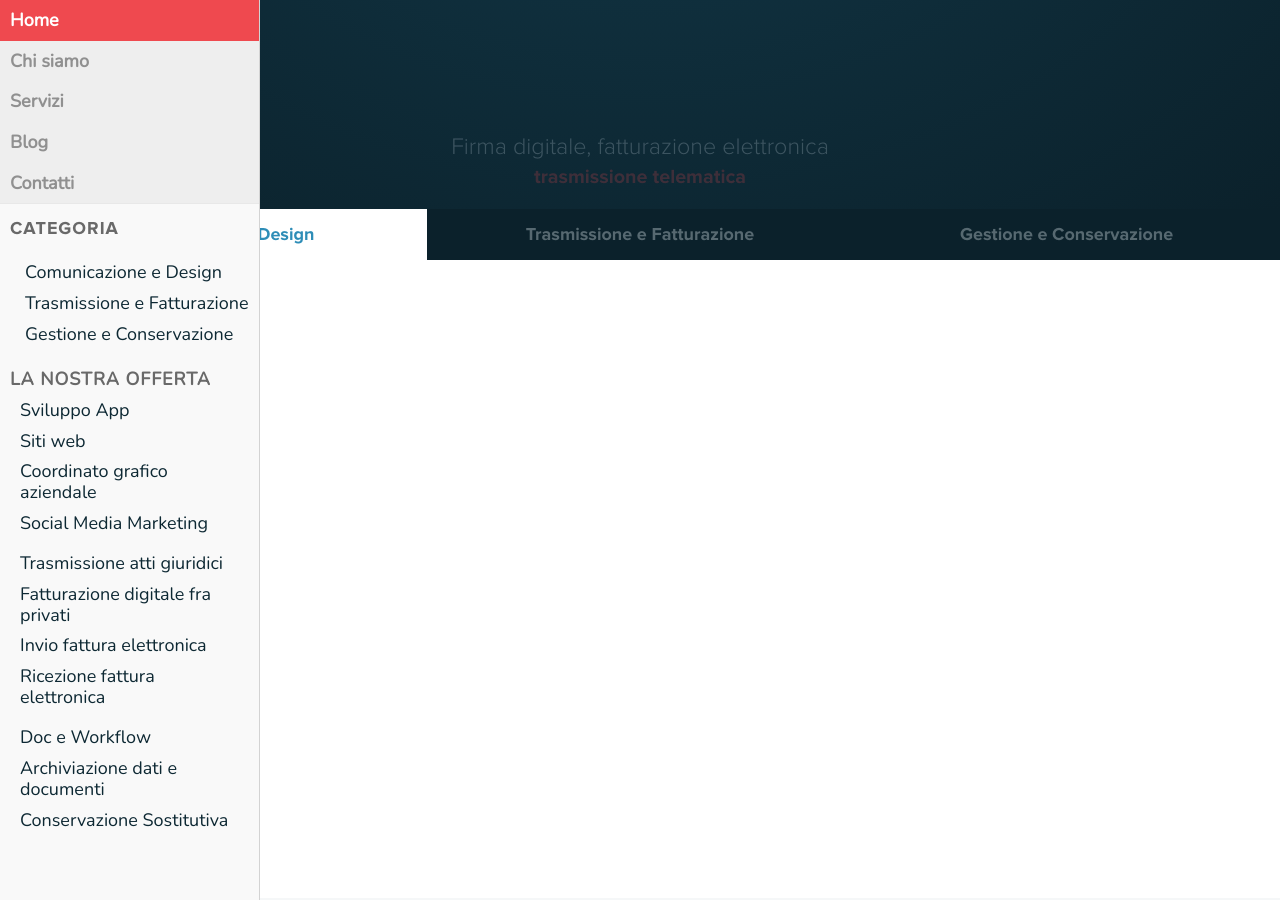
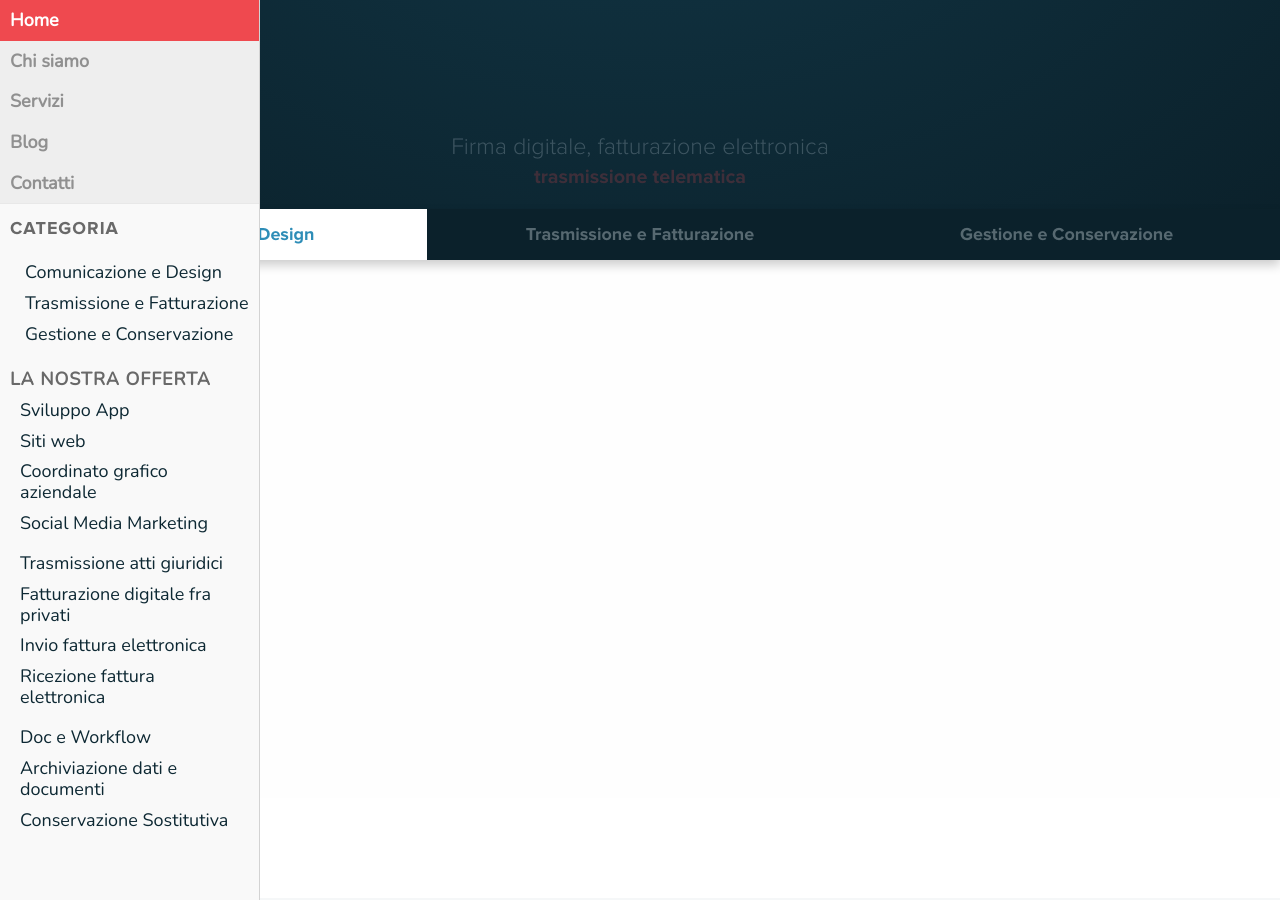
Before and after one commit to flussodigitale/dds, a Jekyll site: the page built from index.html, in a window 1280 px wide and 900 px high, scrolled down 691 px. Built offline with Jekyll 4.4.1, drawn with Linux system fonts in a browser that asks for light colours; nearby versions of some CDN libraries; some web fonts are replaced; a style sheet for code colours, icons or effects is not loaded.

Commit message:
stile tab

```diff
--- a/_sass/theme.css
+++ b/_sass/theme.css
@@ -2205,7 +2205,7 @@ header.nav-up {
 /* Labels */
 .tab {
   position: relative;
-  background: white;
+  background: #fefefe;
 }
 
 .tab input[type="radio"] {
@@ -2215,6 +2215,7 @@ header.nav-up {
 .tab-label-container {
   display: flex;
   width: 100%;
+  box-shadow: 0px 5px 10px rgba(0, 0, 0, 0.2);
 }
 .tab-label-container div[class^="col-"] {
   padding: 0;
--- a/_sass/theme/_tab.scss
+++ b/_sass/theme/_tab.scss
@@ -2,7 +2,7 @@
 /* Labels */
 .tab {
     position: relative;
-    background: white;
+    background: #fefefe;;
 }
 
 .tab input[type="radio"] { display: none; }
@@ -10,6 +10,7 @@
 .tab-label-container {
     display: flex;
     width: 100%;
+    box-shadow: 0px 5px 10px rgba(0, 0, 0, 0.2);
 
     div[class^="col-"] {
         padding: 0;
--- a/assets/main.css
+++ b/assets/main.css
@@ -2205,7 +2205,7 @@ header.nav-up {
 /* Labels */
 .tab {
   position: relative;
-  background: white;
+  background: #fefefe;
 }
 
 .tab input[type="radio"] {
@@ -2215,6 +2215,7 @@ header.nav-up {
 .tab-label-container {
   display: flex;
   width: 100%;
+  box-shadow: 0px 5px 10px rgba(0, 0, 0, 0.2);
 }
 .tab-label-container div[class^="col-"] {
   padding: 0;
```
